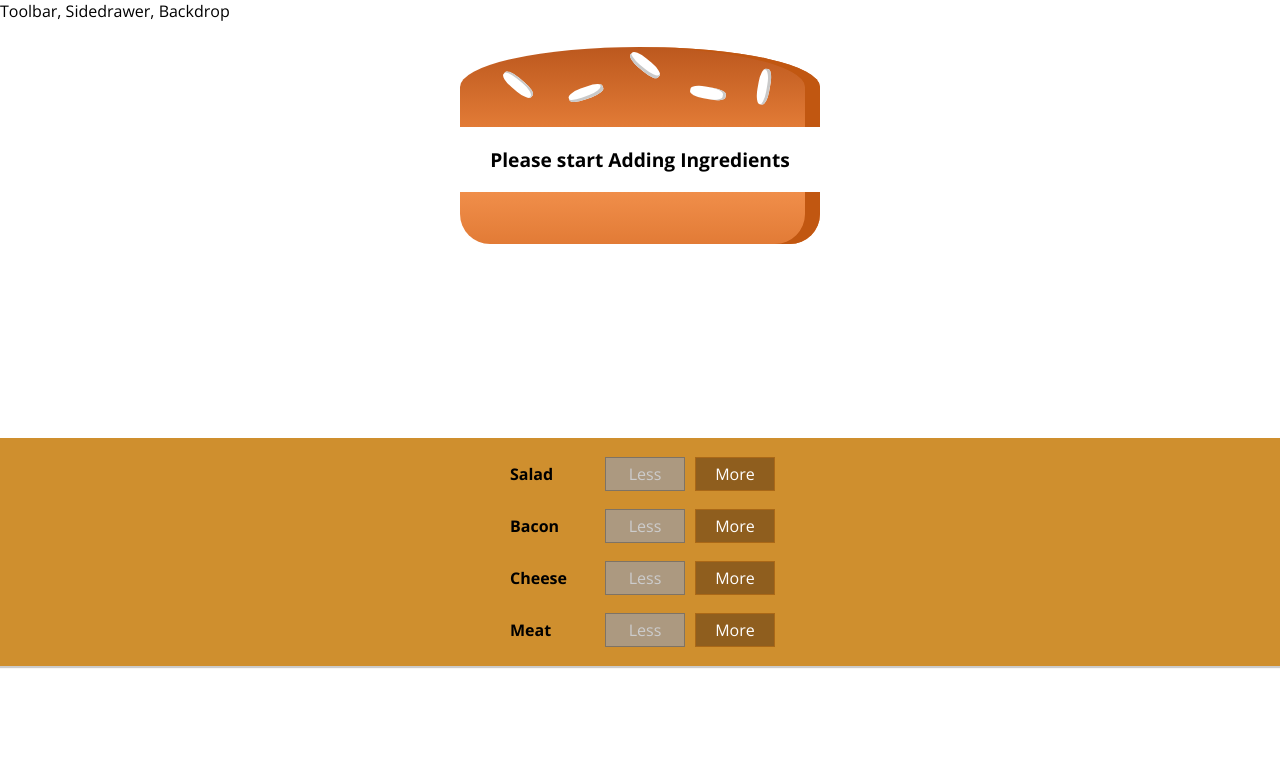
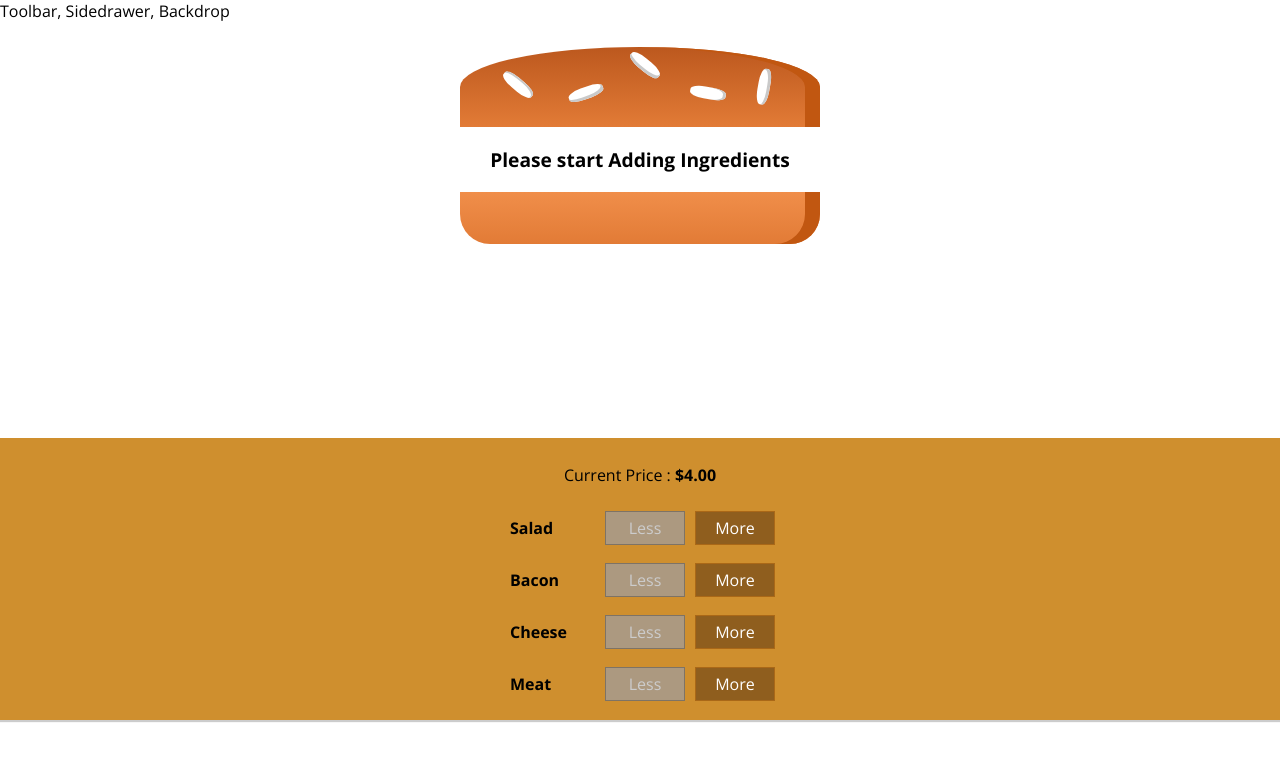
Before and after one commit to ArvindSinghRawat/Burger-Builder, a React (Create React App) app: page / in a window 1280 px wide. Shown: the top 760 px of the page. Built offline with nearby package versions, Linux system fonts and the light colour scheme.

Commit message:
Added functionality to show price of the Current burger
- Added Price prop in Burger Builder to show total price

```diff
--- a/src/components/Burger/BuildControls/BuildControls.js
+++ b/src/components/Burger/BuildControls/BuildControls.js
@@ -13,6 +13,9 @@ const buildControls = (props) => {
   console.log(props.disabled);
   return (
     <div className={styles.BuildControls}>
+      <p>
+        Current Price : <b>${props.price.toFixed(2)}</b>
+      </p>
       {controls.map((control) => (
         <BuildControl
           key={control.label}
--- a/src/containers/BurgerBuilder/BurgerBuilder.js
+++ b/src/containers/BurgerBuilder/BurgerBuilder.js
@@ -75,6 +75,7 @@ export class BurgerBuilder extends Component {
             ingredientAdded={this.addIngredientHandler}
             ingredientRemoved={this.deductIngredientHandler}
             disabled={disabledInfo}
+            price={this.state.totalPrice}
           />
         </div>
       </Aux>
```
